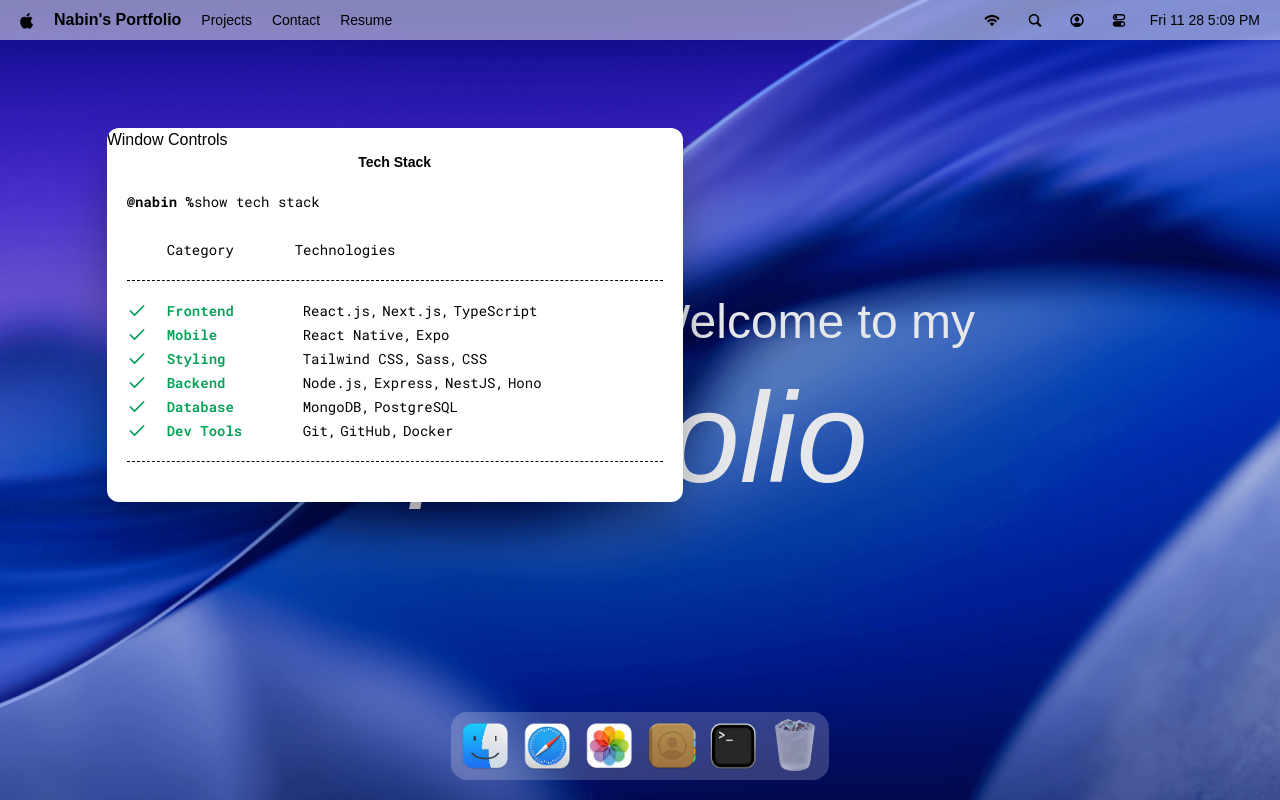
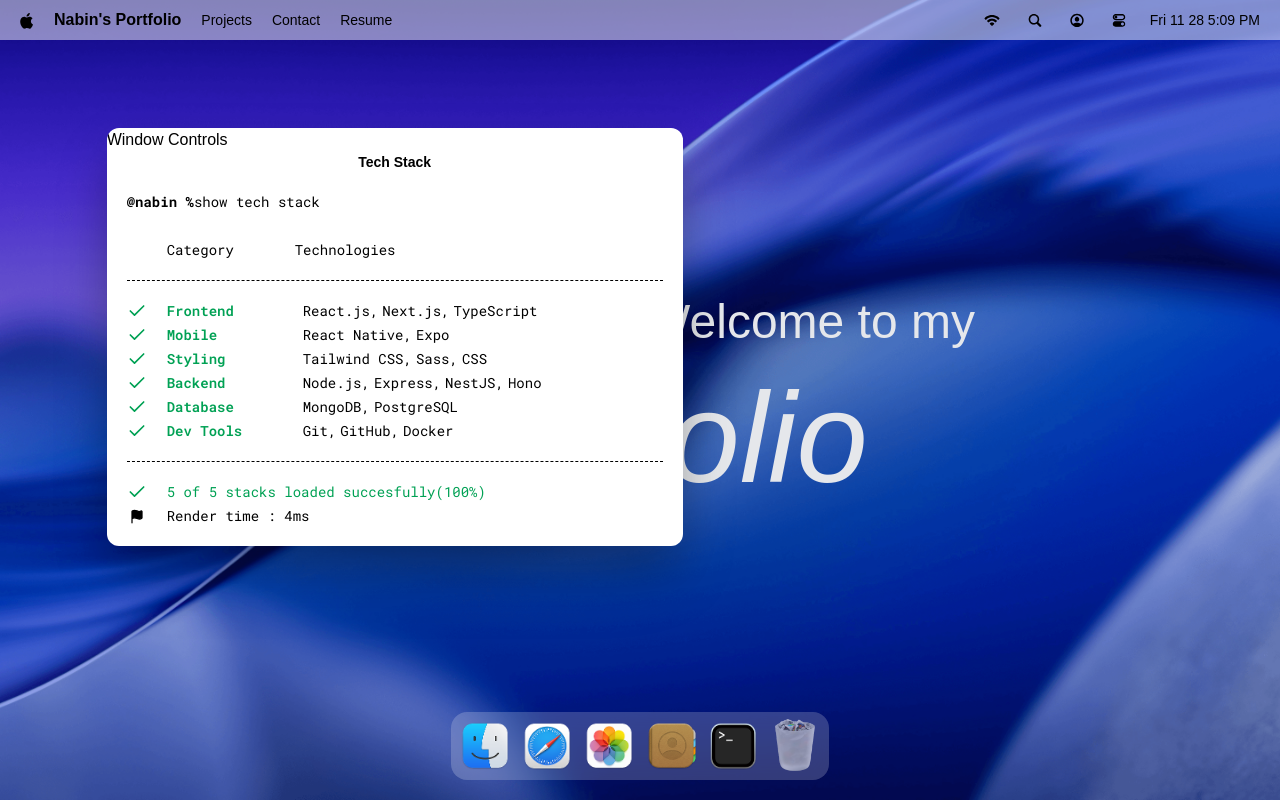
Before and after one commit to Nabin-09/Mac-OS-Portfolio, a React (Vite) app: page / in a window 1280 px wide. Both pictures are taken after a click on the button 733 px from the left and 746 px from the top of the page. Built offline with nearby package versions, Linux system fonts and the light colour scheme; a web font is replaced by a local one.

Commit message:
Loading term on click

```diff
--- a/src/components/hoc/WindowWrapper.jsx
+++ b/src/components/hoc/WindowWrapper.jsx
@@ -1,11 +1,31 @@
 import useWindowStore from "#components/store/window";
-import { useRef } from "react";
+import { useGSAP } from "@gsap/react";
+import { useLayoutEffect, useRef } from "react";
+import gsap from "gsap";
 
 const WindowWrapper = (Component , windowKey) => {
   const Wrapped = (props)=>{
     const {focusWindow , windows} = useWindowStore();
     const {isOpen , zIndex} = windows[windowKey];
     const ref = useRef(null);
+
+    useGSAP(()=>{
+      const el = ref.current;
+      if(!el || !isOpen) return;
+
+      el.style.display = 'block'
+
+      gsap.fromTo(el , {scale : 0.8 , opacity : 0 , y : 40} , {scale : 1 , opacity : 1 , y : 0 , duration : 0.35 , ease : 'power3.out'})
+    } ,[isOpen])
+
+    useGSAP()
+
+    useLayoutEffect(()=>{
+      const el = ref.current;
+      if(!el) return;
+      el.style.display = isOpen ? 'block' : 'none'
+
+    } ,[isOpen])
 
     return (<section
       id={windowKey}
--- a/src/windows/Terminal.jsx
+++ b/src/windows/Terminal.jsx
@@ -1,6 +1,6 @@
 import WindowWrapper from "#components/hoc/WindowWrapper";
 import { techStack } from "#constants";
-import { Check } from "lucide-react";
+import { Check , Flag } from "lucide-react";
 
 const Terminal = () => {
     return (
@@ -38,7 +38,14 @@ const Terminal = () => {
                         </li>
                     ))}
                 </ul>
-
+                <div className="footnote">
+                    <p>
+                        <Check size={20}/>5 of 5 stacks loaded succesfully(100%)
+                    </p>
+                    <p className="text-black">
+                        <Flag size = {15} fill = 'black'/> Render time : 4ms
+                    </p>
+                </div>
 
             </div>
         </>
```
